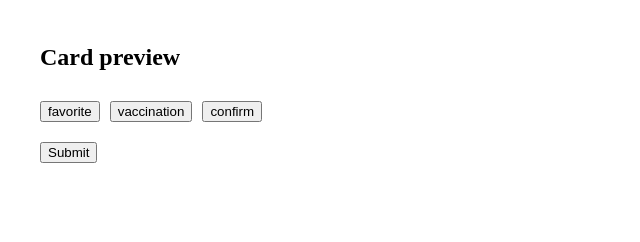
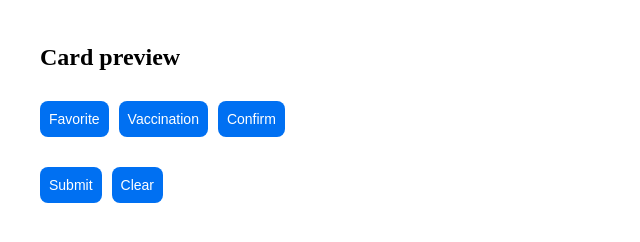
Before and after one commit to SAP-samples/build-workzone-integration, a website: page advanced/wizard/sample-cards/index.html in a window 1280 px wide. Shown: the whole page, without its empty margins (0-640 px from the left). Drawn offline with Linux system fonts and the light colour scheme.

Commit message:
update index file

```diff
--- a/advanced/wizard/sample-cards/index.html
+++ b/advanced/wizard/sample-cards/index.html
@@ -6,7 +6,8 @@
   <meta charset="utf-8">
   <title>Workzone Wizard Sample Cards</title>
   <!-- current master nightly-->
-  <script src="https://openui5nightly.hana.ondemand.com/resources/sap-ui-integration.js" id="sap-ui-bootstrap" data-sap-ui-theme="sap_fiori_3"></script>
+  <script src="https://openui5nightly.hana.ondemand.com/resources/sap-ui-integration.js" id="sap-ui-bootstrap"
+    data-sap-ui-theme="sap_fiori_3"></script>
 
   <style>
     .buttons {
@@ -15,12 +16,32 @@
       padding: 10px 0;
     }
 
-    .buttons button {
-      margin-right: 10px;
+    .button {
+      font-size: .875rem;
+      height: 2.25rem;
+      min-width: 2.25rem;
+      border: 0;
+      margin: 0 .625rem 0 0;
+      padding: 0;
+      text-align: center;
+      position: relative;
+      border-radius: 0.5rem;
+      background-image: none;
+      background-color: #0070f2;
+      border-color: #0070f2;
+      color: #fff;
+      padding-left: 0.5625rem;
+      padding-right: 0.5625rem;
     }
 
-    .button {
-      margin-top: 10px;
+    .button:hover {
+      cursor: pointer;
+      background-color: #0064d9;
+      border-color: #0064d9;
+    }
+
+    .submit-button {
+      margin-top: .625rem;
     }
   </style>
 </head>
@@ -28,39 +49,42 @@
 <body class="sapUiBody sapUiSizeCompact" style="padding: 1rem 2rem; box-sizing: border-box;">
   <h2>Card preview</h2>
   <div class="buttons">
-    <button id="favorite">favorite</button>
-    <button id="vaccination">vaccination</button>
-    <button id="confirm">confirm</button>
+    <button class="button" data-card-target="wz-favorite-card">Favorite</button>
+    <button class="button" data-card-target="wz-vaccination-card">Vaccination</button>
+    <button class="button" data-card-target="wz-vaccination-confirm-card">Confirm</button>
   </div>
 
-  <ui-integration-card id="ui-card" reference-id="vaccination" manifest="./bundle/vaccination/manifest.json"
-    base-url="./bundle/vaccination">
+  <ui-integration-card id="ui-card" reference-id="wz-favorite-card" manifest="./wz-favorite-card/bundle/manifest.json"
+    base-url="./wz-favorite-card/bundle">
   </ui-integration-card>
 
-  <button id="submit" class="button">
-    Submit
-  </button>
+  <div class="buttons">
+    <button id="submit" class="button submit-button">
+      Submit
+    </button>
+
+    <button id="clear" class="button submit-button">
+      Clear
+    </button>
+  </div>
 </body>
+
 </html>
 
 <script>
-  document.getElementById('vaccination').addEventListener('click', e => {
-    const tag = document.getElementById('ui-card');
+  const StorageKey = 'wz.flow.context';
 
-    tag.setAttribute('manifest', "./bundle/vaccination/manifest.json");
-    tag.setAttribute('base-url', "./bundle/vaccination");
-    tag.setAttribute('reference-id', 'vaccination');
-  });
+  document.addEventListener('click', (e) => {
+    const target = e.target.getAttribute('data-card-target');
 
-  document.getElementById('confirm').addEventListener('click', e => {
-    const tag = document.getElementById('ui-card');
+    if (target) {
+      const tag = document.getElementById('ui-card');
 
-    tag.setAttribute('manifest', "./bundle/vaccinationStatus/manifest.json");
-    tag.setAttribute('base-url', "./bundle/vaccinationStatus");
-    tag.setAttribute('reference-id', 'confirm');
-  });
-
-  const storageKey = 'wz.flow.context';
+      tag.setAttribute('manifest', `./${target}/bundle/manifest.json`);
+      tag.setAttribute('base-url', `./${target}/bundle`);
+      tag.setAttribute('reference-id', target);
+    }
+  })
 
   function updateCardParameters(value) {
     const tag = document.getElementById('ui-card');
@@ -80,7 +104,7 @@
   }
 
   function getContextValueFromStorage() {
-    const value = localStorage.getItem(storageKey);
+    const value = localStorage.getItem(StorageKey);
 
     if (value) {
       return JSON.parse(value);
@@ -106,15 +130,21 @@
 
     const valueStr = JSON.stringify(nextValue);
 
-    localStorage.setItem(storageKey, valueStr);
+    localStorage.setItem(StorageKey, valueStr);
   }
 
   document.addEventListener('DOMContentLoaded', e => {
     useLatestCardParams();
   });
 
+  document.getElementById('clear').addEventListener('click', e => {
+    localStorage.removeItem(StorageKey);
+    useLatestCardParams();
+  });
+
   document.getElementById('submit').addEventListener('click', e => {
     const oCard = document.getElementById('ui-card')._getControl();
+
     const data = {
       now: Date.now(),
       submitPromise: null
```
